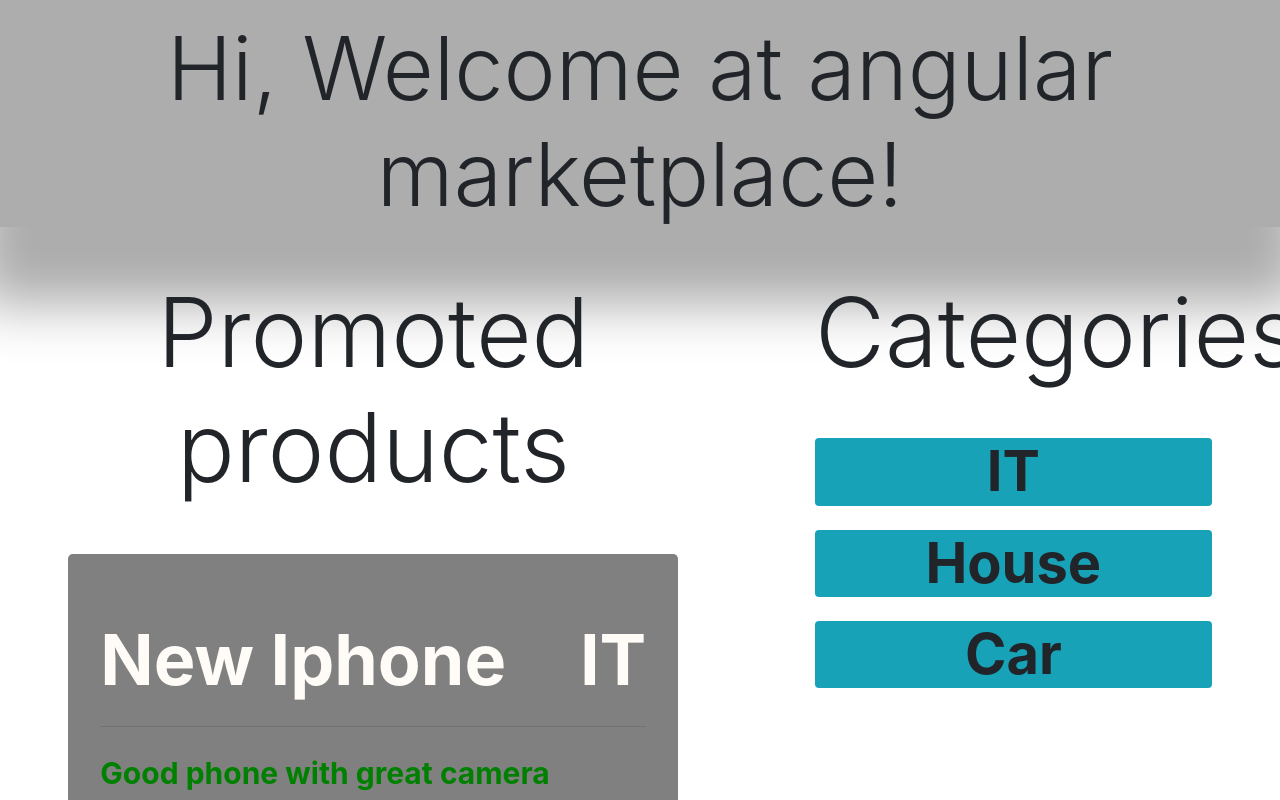
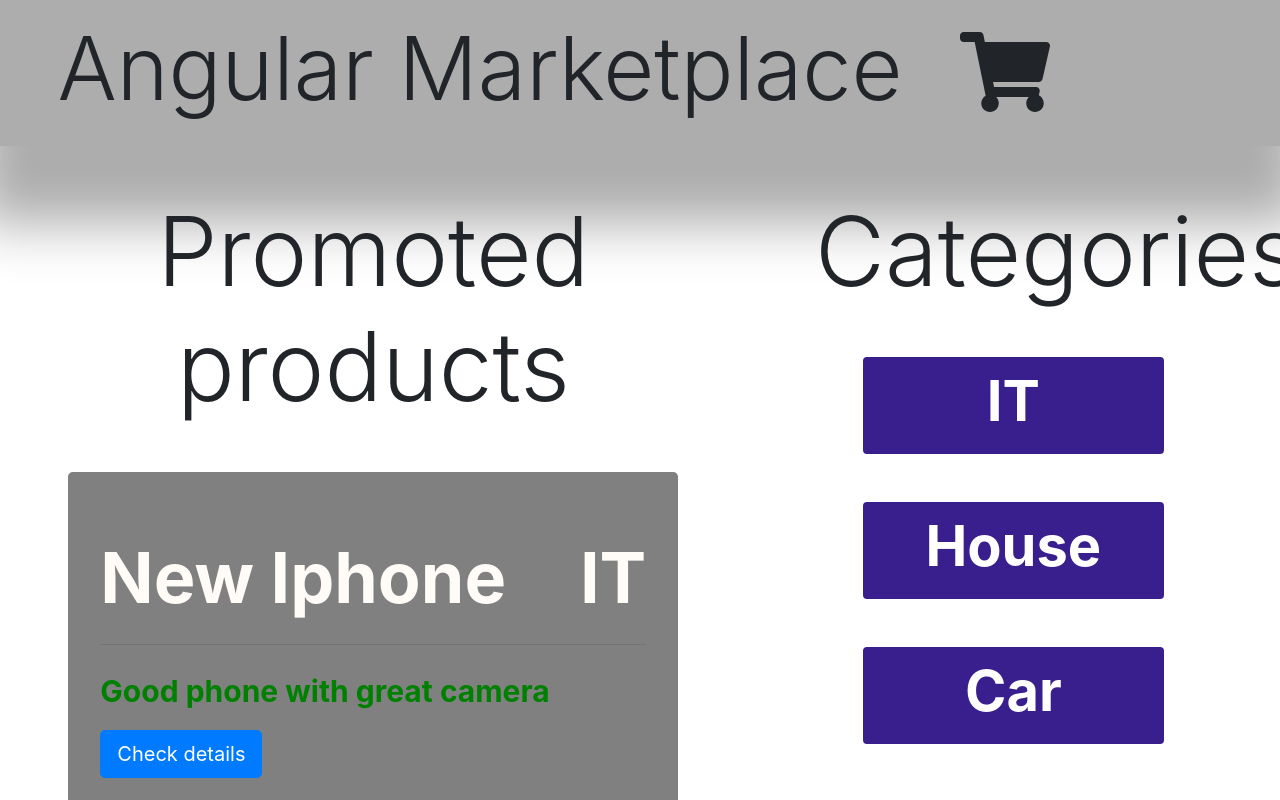
Before and after one commit to MrRav3n/Angular-Marketplace, an Angular app: page / in a window 1280 px wide. Shown: the top 800 px of the page. Built offline with nearby package versions, Linux system fonts and the light colour scheme.

Commit message:
add cart and fix bugs

```diff
--- a/package.json
+++ b/package.json
@@ -19,6 +19,9 @@
     "@angular/platform-browser": "~8.2.14",
     "@angular/platform-browser-dynamic": "~8.2.14",
     "@angular/router": "~8.2.14",
+    "@fortawesome/angular-fontawesome": "^0.5.0",
+    "@fortawesome/fontawesome-svg-core": "^1.2.26",
+    "@fortawesome/free-solid-svg-icons": "^5.12.0",
     "bootstrap": "^4.4.1",
     "rxjs": "~6.4.0",
     "tslib": "^1.10.0",
--- a/src/app/app.component.css
+++ b/src/app/app.component.css
@@ -5,11 +5,27 @@
   box-shadow: 0px 55px 51px 23px rgba(173,173,173,1);
   transition: all 0.5s ease-out;
 }
-.welcomeH1:hover {
+.welcomeH1 > h1 {
+  transition: all 0.5s ease-out;
+}
+h1:hover {
   font-size: 100px;
   cursor: pointer;
   text-decoration: none;
 }
-.welcomeH1:focus {
+.welcomeH1:focus >h1 {
   outline:0;
 }
+h1:focus {
+  outline:0;
+}
+.icon {
+
+  font-size:80px;
+  transition: all 0.5s ease-in-out;
+}
+.icon:hover {
+  cursor: pointer;
+  color: orange;
+  font-size:100px;
+}
--- a/src/app/app.component.html
+++ b/src/app/app.component.html
@@ -1,4 +1,4 @@
 <header>
-  <h1 class="text-center pt-3 display-2 welcomeH1" routerLink="">Hi, Welcome at angular marketplace!</h1>
+  <div class="welcomeH1 m-0 row"><h1 class="text-center pt-3 display-2 col-9 pb-3" routerLink="">Angular Marketplace </h1><fa-icon class="icon align-self-center" [icon]="faShoppingCart"></fa-icon> </div>
 </header>
 <router-outlet></router-outlet>
--- a/src/app/app.component.ts
+++ b/src/app/app.component.ts
@@ -1,4 +1,5 @@
 import { Component } from '@angular/core';
+import { faShoppingCart } from '@fortawesome/free-solid-svg-icons';
 
 @Component({
   selector: 'app-root',
@@ -7,4 +8,5 @@ import { Component } from '@angular/core';
 })
 export class AppComponent {
   title = 'angular-marketplace';
+  faShoppingCart = faShoppingCart;
 }
--- a/src/app/app.module.ts
+++ b/src/app/app.module.ts
@@ -1,6 +1,6 @@
 import { BrowserModule } from '@angular/platform-browser';
 import { NgModule } from '@angular/core';
-
+import { FontAwesomeModule } from '@fortawesome/angular-fontawesome';
 import { AppRoutingModule } from './app-routing.module';
 import { AppComponent } from './app.component';
 import { PromotedProductsComponent } from './promoted-products/promoted-products.component';
@@ -20,7 +20,8 @@ import { SingleProductComponent } from './single-product/single-product.componen
   ],
   imports: [
     BrowserModule,
-    AppRoutingModule
+    AppRoutingModule,
+    FontAwesomeModule
   ],
   providers: [],
   bootstrap: [AppComponent]
--- a/src/app/categories/categories.component.css
+++ b/src/app/categories/categories.component.css
@@ -0,0 +1,13 @@
+.category {
+    background: #391e8d;
+    color: white;
+    padding: 4px; transition: all 0.5s ease-in-out;
+    border: 7px solid #391e8d;
+  border-radius: 5%;
+
+}
+.category:hover {
+  background: white;
+  color: #391e8d;
+  cursor: pointer;
+}
--- a/src/app/categories/categories.component.html
+++ b/src/app/categories/categories.component.html
@@ -1,4 +1,4 @@
 <h1 class="display-1 text-center mb-5">Categories</h1>
-<div class="bg-info rounded text-center" *ngFor="let category of categories">
-  <h1 class="display-4 font-weight-bold m-4" routerLink="category/{{category.title}}">{{category.title}}</h1>
+<div class="category rounded text-center m-5" *ngFor="let category of categories">
+  <h1 class="display-4 font-weight-bold " routerLink="category/{{category.title}}">{{category.title}}</h1>
 </div>
--- a/src/app/category/category.component.css
+++ b/src/app/category/category.component.css
@@ -1,3 +1,4 @@
 .category {
   background: rgba(204,106,30,1);
+  font-weight: bold;
 }
--- a/src/app/single-product/single-product.component.css
+++ b/src/app/single-product/single-product.component.css
@@ -13,3 +13,7 @@ h2 {
 .specialInfo {
   color: red;
 }
+.buy {
+  font-size: 30px;
+  font-weight: bold;
+}
--- a/src/app/single-product/single-product.component.html
+++ b/src/app/single-product/single-product.component.html
@@ -5,8 +5,16 @@
     <br>
     <br>
     <hr class="my-4">
-    <h2>Id of product <span class="specialInfo">{{product.id}}</span></h2>
-    <h2>Category of product  <span class="specialInfo">{{product.category}}</span></h2>
-    <h2 *ngIf="product.isPromoted"> <span class="specialInfo">It is promoted</span></h2>
-    <h2 *ngIf="!product.isPromoted"> <span class="specialInfo">It is NOT promoted</span></h2>
+    <div class="row">
+      <div class="col-md-8">
+        <button class="btn-lg btn btn-danger col-md-6 m-3 p-3 "><span class="buy">Buy</span></button>
+        <button class="btn-lg btn btn-warning col-md-6 m-3 p-3 "><span class="buy">Add to cart</span></button>
+      </div>
+      <div class="col-md-4">
+        <h2>Id of product <span class="specialInfo">{{product.id}}</span></h2>
+        <h2>Category of product  <span class="specialInfo">{{product.category}}</span></h2>
+        <h2 *ngIf="product.isPromoted"> <span class="specialInfo">It is promoted</span></h2>
+        <h2 *ngIf="!product.isPromoted"> <span class="specialInfo">It is NOT promoted</span></h2>
+      </div>
+    </div>
   </div>
```
Also changed, not shown: 1 other file (tests, documents, lock files or other folders).
